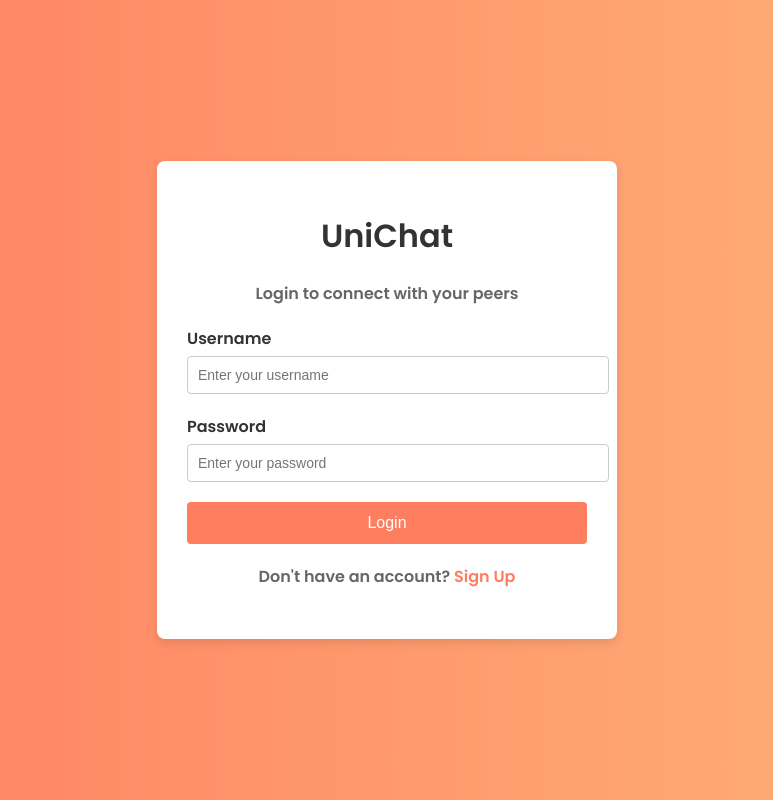
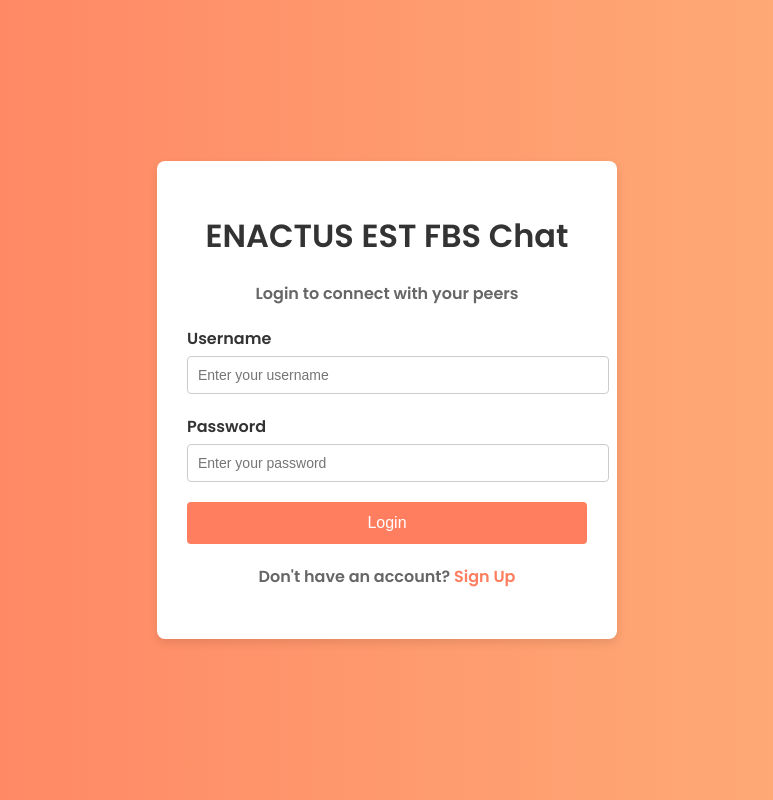
Before and after one commit to enimathereal/unichat, a plain HTML site: page login.html in a window 1280 px wide. Shown: the whole page, without its empty margins (253-1026 px from the left). Drawn offline with Linux system fonts and the light colour scheme.

Commit message:
Update login.html

```diff
--- a/login.html
+++ b/login.html
@@ -3,13 +3,13 @@
 <head>
     <meta charset="UTF-8">
     <meta name="viewport" content="width=device-width, initial-scale=1.0">
-    <title>UniChat - Login</title>
+    <title>ENACTUS Chat - Login</title>
     <link rel="stylesheet" href="signup.css">
     <link href="https://fonts.googleapis.com/css2?family=Poppins:wght@600&display=swap" rel="stylesheet">
 </head>
 <body>
     <div class="form-container">
-        <h1>UniChat</h1>
+        <h1>ENACTUS EST FBS Chat</h1>
         <p>Login to connect with your peers</p>
 
         <form id="loginForm">
```
